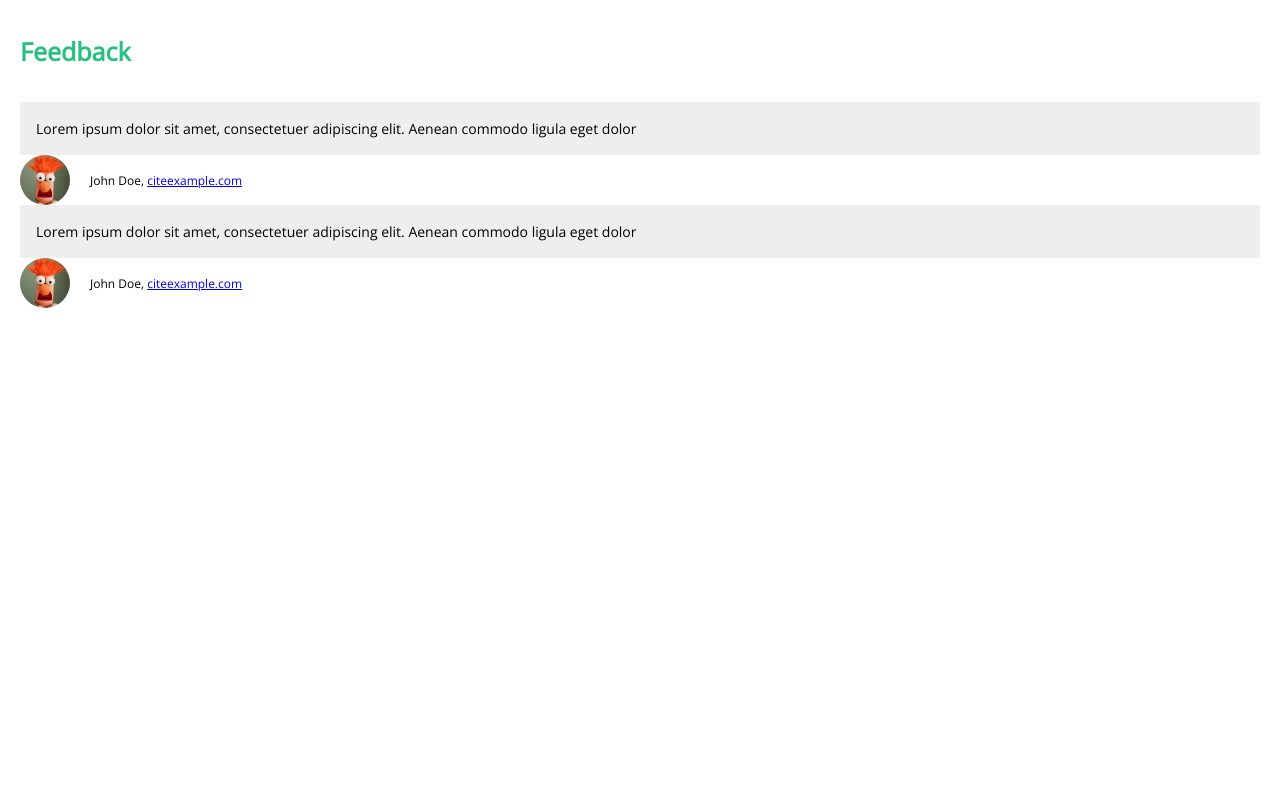
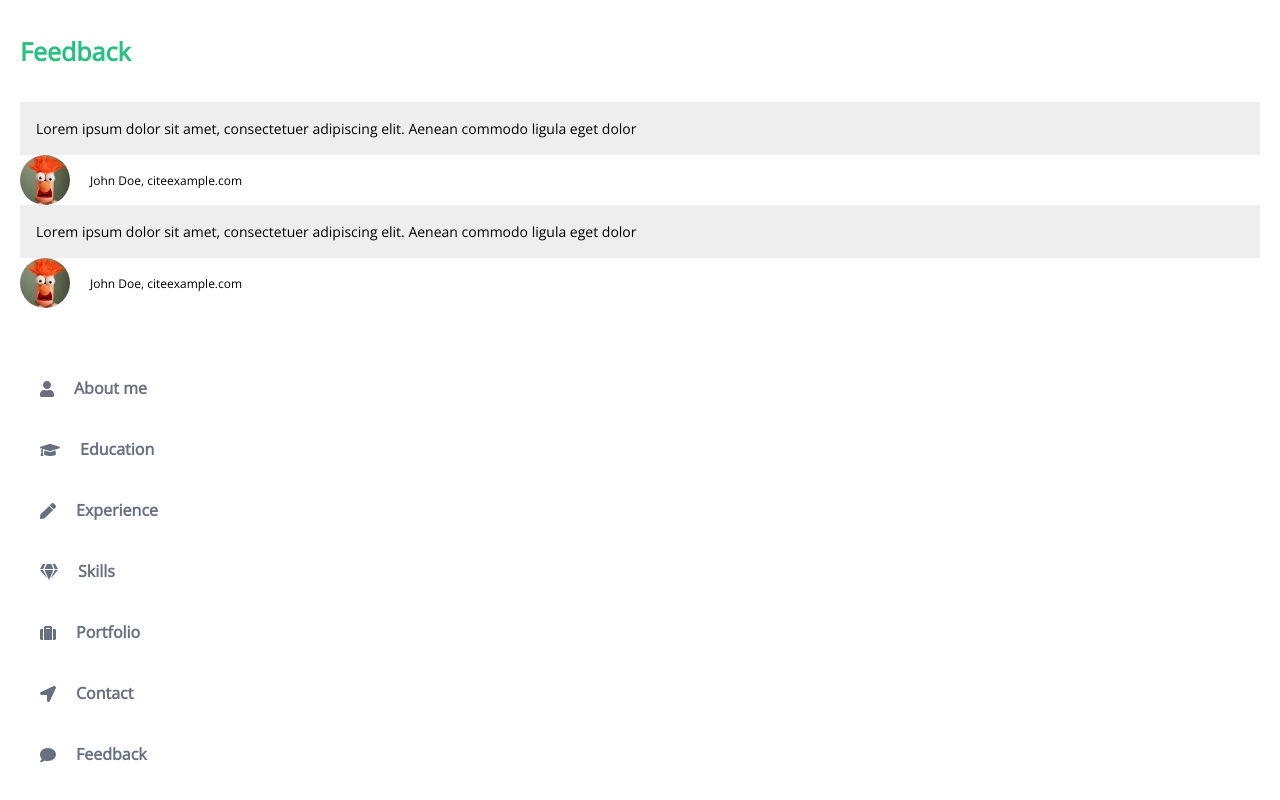
Before and after one commit to stiripo/cv-app, a React (Create React App) app in the folder cv-app/: page /about in a window 1280 px wide. Shown: the part 670-1470 px from the top of the page. Before the commit the page ends 1048 px from the top, so only its background shows below. Built offline with nearby package versions, Linux system fonts and the light colour scheme.

Commit message:
Add Navigation component

```diff
--- a/cv-app/public/reset.css
+++ b/cv-app/public/reset.css
@@ -46,3 +46,8 @@ table {
 	border-collapse: collapse;
 	border-spacing: 0;
 }
+
+a {
+	text-decoration: none;
+	color: inherit;
+}
--- a/cv-app/src/App.js
+++ b/cv-app/src/App.js
@@ -7,6 +7,7 @@ import { Info } from './components/Info';
 import { Expertise } from './components/Expertise';
 import { Feedback } from './components/Feedback';
 import { feedback_data, expertise_data } from './utils/constants';
+import { Navigation } from './components/Navigation';
 
 
 function App() {
@@ -25,6 +26,7 @@ function App() {
         title='Feedback'
         content={<Feedback data={feedback_data} />}
       />
+      <Navigation />
     </>
   );
 }
--- a/cv-app/src/App.scss
+++ b/cv-app/src/App.scss
@@ -81,3 +81,24 @@ body {
     margin-right: 20px;
     border-radius: 50%;
 }
+
+.nav {
+    font-size: 16px;
+    font-weight: 600;
+    color: #667081;
+}
+
+.nav li {
+    display: flex;
+    align-items: center;
+    padding: 20px;
+    cursor: pointer;
+}
+
+.nav li:hover {
+    color: $green_color;
+}
+
+.nav-icon {
+    margin-right: 20px;
+}
--- a/cv-app/src/components/Button.js
+++ b/cv-app/src/components/Button.js
@@ -1,7 +1,7 @@
 export function Button(props) {
     return (
         <div>
-            <button className='button'>{props.icon}{props.text}</button>
+            <button className='button'>{props.icon}{` ${props.text}`}</button>
         </div>
     )
 }
--- /dev/null
+++ b/cv-app/src/components/Navigation.js
@@ -0,0 +1,40 @@
+import { FontAwesomeIcon } from "@fortawesome/react-fontawesome";
+
+import { faGraduationCap, faUser, faPen, faGem, faSuitcase, faLocationArrow, faComment} from "@fortawesome/free-solid-svg-icons";
+
+export function Navigation() {
+    return (
+        <nav>
+            <ul className='nav'>
+                <li>
+                    <FontAwesomeIcon className='nav-icon' icon={faUser} />
+                    <a href='#'>About me</a>
+                </li>
+                <li>
+                    <FontAwesomeIcon className='nav-icon' icon={faGraduationCap} />
+                    <a href='#'>Education</a>
+                </li>
+                <li>
+                    <FontAwesomeIcon className='nav-icon' icon={faPen} />
+                    <a href='#'>Experience</a>
+                </li>
+                <li>
+                    <FontAwesomeIcon className='nav-icon' icon={faGem} />
+                    <a href='#'>Skills</a>
+                </li>
+                <li>
+                    <FontAwesomeIcon className='nav-icon' icon={faSuitcase} />
+                    <a href='#'>Portfolio</a>
+                </li>
+                <li>
+                    <FontAwesomeIcon className='nav-icon' icon={faLocationArrow} />
+                    <a href='#'>Contact</a>
+                </li>
+                <li>
+                    <FontAwesomeIcon className='nav-icon' icon={faComment} />
+                    <a href='#'>Feedback</a>
+                </li>
+            </ul>
+        </nav>
+    )
+}
```
